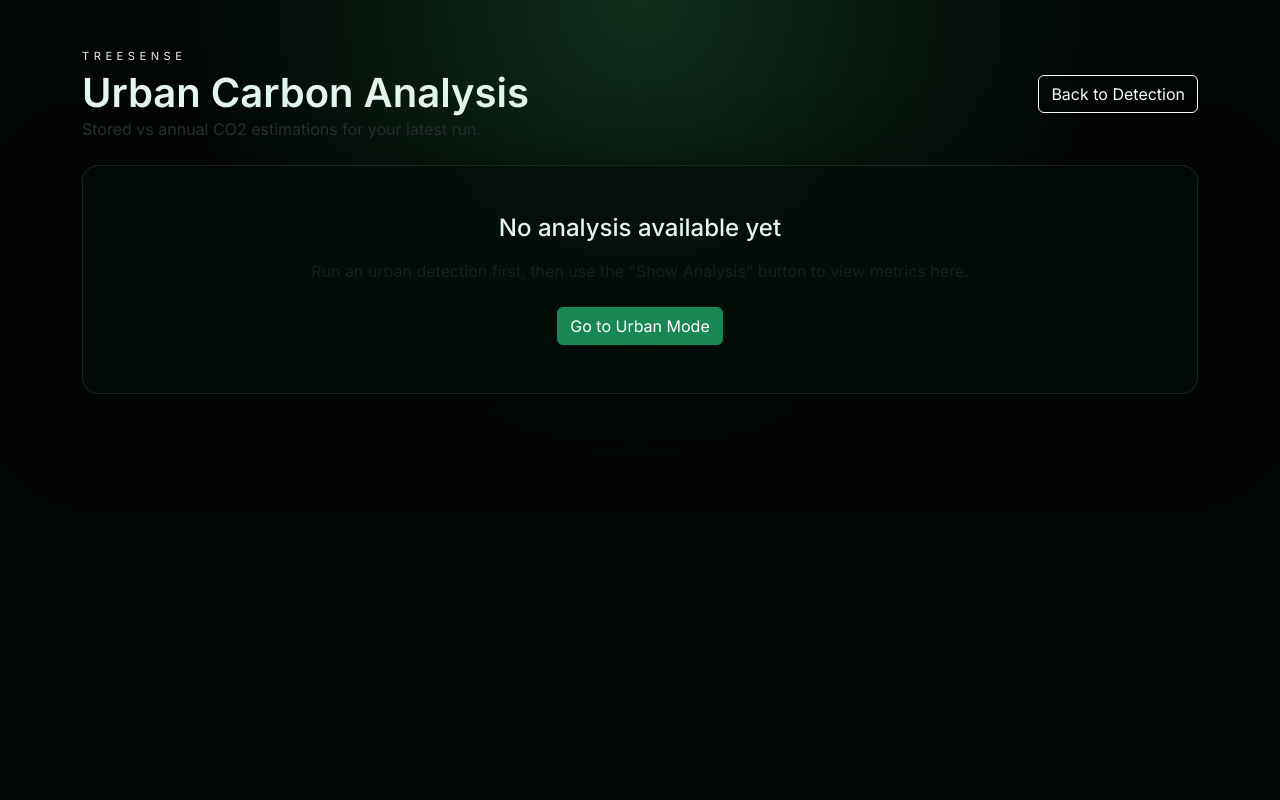
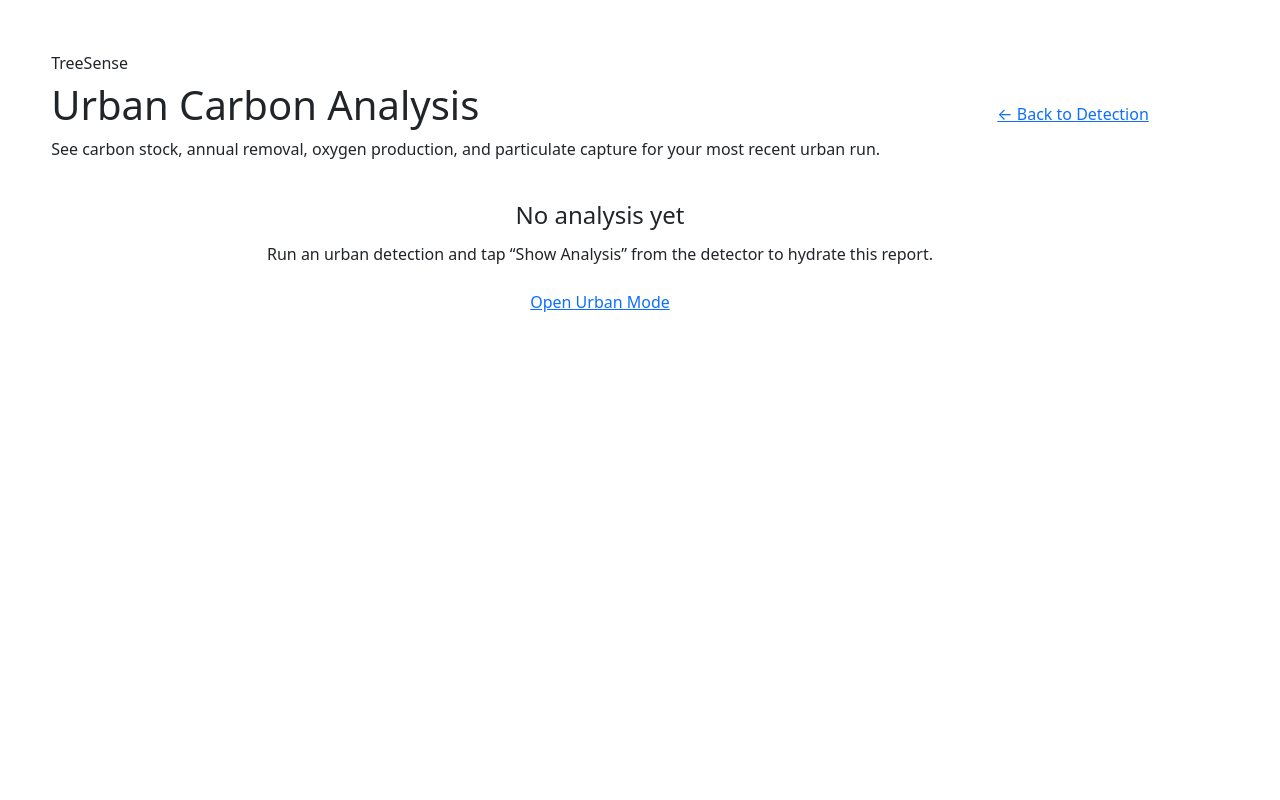
Before and after one commit to flyingvaibhav/Shortest-Path-detector, a FastAPI app: page /urbananalysis in a window 1280 px wide. Run offline with FastAPI, Linux system fonts and the light colour scheme.

Commit message:
refactor urban and urbananalysis templates for improved structure and styling

```diff
--- a/Web/templates/urbananalysis.html
+++ b/Web/templates/urbananalysis.html
@@ -8,286 +8,120 @@
   <link rel="preconnect" href="https://fonts.gstatic.com" crossorigin />
   <link href="https://fonts.googleapis.com/css2?family=Inter:wght@400;500;600;700&display=swap" rel="stylesheet" />
   <link href="https://cdn.jsdelivr.net/npm/bootstrap@5.3.3/dist/css/bootstrap.min.css" rel="stylesheet" integrity="sha384-QWTKZyjpPEjISv5WaRU9OFeRpok6YctnYmDr5pNlyT2bRjXh0JMhjY6hW+ALEwIH" crossorigin="anonymous" />
-  <style>
-    body {
-      font-family: "Inter", Segoe UI, system-ui, -apple-system, Helvetica, Arial, sans-serif;
-      min-height: 100vh;
-      margin: 0;
-      background: radial-gradient(circle at top, #102e1c 0%, rgba(0, 0, 0, 0) 45%), #010604;
-      color: #e1f6ec;
-    }
-    .glass-panel {
-      border: 1px solid rgba(255, 255, 255, 0.1);
-      background: rgba(3, 12, 8, 0.75);
-      backdrop-filter: blur(14px);
-      box-shadow: 0 25px 80px rgba(0, 0, 0, 0.65);
-    }
-    table {
-      border-collapse: collapse;
-      width: 100%;
-    }
-    th, td {
-      padding: 0.65rem;
-      border: 1px solid rgba(255, 255, 255, 0.08);
-    }
-    th {
-      font-weight: 600;
-    }
-    .badge-light {
-      background: rgba(255, 255, 255, 0.12);
-      border-radius: 999px;
-      padding: 0.35rem 0.8rem;
-      font-size: 0.75rem;
-      letter-spacing: 0.08em;
-      text-transform: uppercase;
-    }
-    .oxygen-container {
-      border: 1px solid rgba(75, 235, 135, 0.3);
-      background: linear-gradient(135deg, rgba(13, 47, 31, 0.85), rgba(5, 20, 13, 0.95));
-    }
-    .oxygen-header {
-      display: flex;
-      justify-content: space-between;
-      align-items: center;
-      gap: 0.75rem;
-    }
-    .oxygen-header h2 {
-      font-size: 1.35rem;
-      margin: 0;
-    }
-    .info-icon {
-      position: relative;
-      width: 32px;
-      height: 32px;
-      border-radius: 50%;
-      border: 1px solid rgba(255, 255, 255, 0.4);
-      color: #fff;
-      display: flex;
-      align-items: center;
-      justify-content: center;
-      cursor: pointer;
-      font-weight: 600;
-      font-style: normal;
-    }
-    .info-icon:hover .info-tooltip,
-    .info-icon:focus-within .info-tooltip {
-      opacity: 1;
-      visibility: visible;
-      transform: translate(-50%, -12px);
-    }
-    .info-tooltip {
-      position: absolute;
-      left: 50%;
-      top: 115%;
-      transform: translate(-50%, 0);
-      background: rgba(5, 18, 11, 0.95);
-      padding: 0.75rem 1rem;
-      border-radius: 0.75rem;
-      border: 1px solid rgba(255, 255, 255, 0.1);
-      width: 300px;
-      font-size: 0.8rem;
-      line-height: 1.4;
-      opacity: 0;
-      visibility: hidden;
-      transition: opacity 0.2s ease, transform 0.2s ease;
-      z-index: 5;
-    }
-    .oxygen-value {
-      margin: 1.25rem 0;
-    }
-    .value-number {
-      font-size: 2.1rem;
-      font-weight: 600;
-      display: block;
-    }
-    .value-subtext {
-      font-size: 0.9rem;
-      color: #b2d3c2;
-    }
-    .oxygen-status {
-      border-radius: 0.75rem;
-      padding: 0.85rem 1rem;
-      font-weight: 500;
-    }
-    .oxygen-status.status-good {
-      background: rgba(46, 224, 106, 0.1);
-      color: #60ffb3;
-    }
-    .oxygen-status.status-warning {
-      background: rgba(255, 193, 7, 0.12);
-      color: #ffd966;
-    }
-    .oxygen-status.status-low {
-      background: rgba(255, 77, 79, 0.12);
-      color: #ff9c9c;
-    }
-    .oxygen-range {
-      margin-top: 1rem;
-      font-size: 0.85rem;
-      color: #d0e5da;
-    }
-    .pm-container {
-      border: 1px solid rgba(46, 224, 106, 0.25);
-      background: #0b1a11;
-      color: #f1f1f1;
-    }
-    .pm-container h2,
-    .pm-container h3 {
-      color: #2ee06a;
-      margin-bottom: 0.5rem;
-    }
-    .pm-note {
-      background: #111e16;
-      padding: 16px;
-      border-radius: 12px;
-      line-height: 1.6;
-      font-size: 0.95rem;
-    }
-    .pm-stat-grid {
-      display: grid;
-      grid-template-columns: repeat(auto-fit, minmax(120px, 1fr));
-      gap: 0.6rem;
-      margin-bottom: 1rem;
-    }
-    .pm-stat-card {
-      background: rgba(34, 77, 54, 0.8);
-      border: 1px solid rgba(46, 224, 106, 0.3);
-      border-radius: 0.85rem;
-      padding: 0.75rem 0.9rem;
-    }
-    .pm-stat-card h4 {
-      font-size: 0.75rem;
-      text-transform: uppercase;
-      letter-spacing: 0.08em;
-      color: #8ed6ab;
-      margin: 0 0 0.35rem;
-    }
-    .pm-stat-card span {
-      font-size: 1.15rem;
-      font-weight: 600;
-    }
-  </style>
+  <link rel="stylesheet" href="/static/theme.css" />
 </head>
-<body>
-  <div class="container py-5">
-    <div class="mb-4 d-flex justify-content-between align-items-center flex-wrap gap-3">
+<body style="background: radial-gradient(circle at top,#082415,transparent 45%), var(--bg-night-900);">
+  <div class="noise-layer" aria-hidden="true"></div>
+  <main class="app-shell" style="padding: clamp(1.5rem,4vw,3.5rem); max-width: 1200px;">
+    <header class="glass-card" style="margin-bottom:1.5rem;display:flex;flex-wrap:wrap;gap:1.2rem;align-items:center;justify-content:space-between;">
       <div>
-        <p class="text-uppercase text-success-50 mb-1" style="letter-spacing: 0.4em; font-size: 0.7rem;">TreeSense</p>
-        <h1 class="mb-0 fw-semibold">Urban Carbon Analysis</h1>
-        <p class="text-secondary-emphasis mb-0" style="color:#b2d3c2;">Stored vs annual CO2 estimations for your latest run.</p>
+        <span class="tag-pill">TreeSense</span>
+        <h1 class="section-heading" style="margin-top:0.35rem;">Urban Carbon Analysis</h1>
+        <p class="section-subtext">See carbon stock, annual removal, oxygen production, and particulate capture for your most recent urban run.</p>
       </div>
-      <div class="d-flex gap-2">
-        <a href="/detect" class="btn btn-outline-light">Back to Detection</a>
-      </div>
-    </div>
+      <a href="/detect" class="btn-pill btn-outline">← Back to Detection</a>
+    </header>
 
-    <div id="missingState" class="glass-panel rounded-4 p-5 text-center" style="display:none;">
-      <h2 class="h4 mb-3">No analysis available yet</h2>
-      <p class="mb-4 text-muted">Run an urban detection first, then use the "Show Analysis" button to view metrics here.</p>
-      <a href="/detect" class="btn btn-success">Go to Urban Mode</a>
-    </div>
+    <section id="missingState" class="glass-card" style="text-align:center;display:none;">
+      <h2 style="margin:0;font-size:1.5rem;">No analysis yet</h2>
+      <p class="section-subtext" style="margin:0.75rem auto 1.5rem;">Run an urban detection and tap “Show Analysis” from the detector to hydrate this report.</p>
+      <a href="/detect" class="btn-pill btn-primary" style="display:inline-flex;justify-content:center;">Open Urban Mode</a>
+    </section>
 
-    <div id="analysisLayout" class="row g-4" style="display:none;">
-      <div class="col-lg-5 d-flex flex-column gap-4">
-        <div class="glass-panel rounded-4 p-4">
-          <div class="d-flex justify-content-between align-items-center mb-3">
-            <span class="badge-light">Latest run</span>
-            <span id="analysisTimestamp" class="text-muted" style="font-size:0.85rem;"></span>
+    <section id="analysisLayout" style="display:none;">
+      <div class="analysis-grid">
+        <div class="glass-card card-accent" style="display:flex;flex-direction:column;gap:1.25rem;">
+          <div style="display:flex;justify-content:space-between;align-items:center;flex-wrap:wrap;gap:1rem;">
+            <span class="tag-pill">Latest run</span>
+            <span id="analysisTimestamp" style="font-size:0.9rem;color:var(--text-muted);"></span>
           </div>
-          <h2 class="h3 mb-1">
-            Detected Trees: <span id="treeCount" class="text-success">--</span>
-          </h2>
-          <p class="text-muted mb-3">Mode: <span id="resultType">--</span></p>
-          <div id="mediaSlot" class="rounded-3 overflow-hidden border border-success-subtle" style="min-height:240px; background:#07150d;"></div>
-          <a id="downloadResult" class="btn btn-outline-success w-100 mt-4" href="#" download style="display:none;">Download Annotated Output</a>
+          <div>
+            <h2 style="margin:0;font-size:2rem;">Detected Trees: <span id="treeCount" style="color:var(--accent);">--</span></h2>
+            <p style="margin:0.35rem 0 0;color:var(--text-muted);">Mode: <span id="resultType">--</span></p>
+          </div>
+          <div id="mediaSlot" style="border-radius:24px;border:1px solid var(--border-soft);min-height:240px;background:rgba(0,0,0,0.35);overflow:hidden;"></div>
+          <a id="downloadResult" href="#" download class="btn-pill btn-outline" style="display:none;text-align:center;">Download Annotated Output</a>
         </div>
 
-        <div id="pmPanel" class="glass-panel rounded-4 p-4 pm-container" style="display:none;">
-          <h2 class="d-flex align-items-center gap-2" style="margin-bottom:12px;">
-            <span role="img" aria-label="leaf">🍃</span> Tree Pollution Capture Report
-          </h2>
-
-          <p class="mb-2">🌳 <strong>Trees Detected:</strong> <span id="pmTreeCount">--</span></p>
-
-          <div class="pm-stat-grid">
-            <div class="pm-stat-card">
-              <h4>Low Estimate</h4>
-              <span id="pmLowEstimate">--</span>
-            </div>
-            <div class="pm-stat-card">
-              <h4>Typical</h4>
-              <span id="pmTypicalEstimate">--</span>
-            </div>
-            <div class="pm-stat-card">
-              <h4>High Estimate</h4>
-              <span id="pmHighEstimate">--</span>
+        <div id="oxygenPanel" class="glass-card" style="display:none;">
+          <div style="display:flex;justify-content:space-between;gap:0.75rem;align-items:center;">
+            <h2 style="margin:0;font-size:1.5rem;">Oxygen Production</h2>
+            <div class="info-icon" tabindex="0" style="border:1px solid var(--border-strong);color:var(--text-primary);">
+              i
+              <div class="info-tooltip">
+                <strong>Tree Age Reference</strong><br />
+                Young &lt; 5 yrs → <b>5–20 kg O₂/yr</b><br />
+                Medium 5–20 yrs → <b>40–80 kg O₂/yr</b><br />
+                Mature 20+ yrs → <b>100–120 kg O₂/yr</b><br /><br />
+                Pick the band that matches your canopy.
+              </div>
             </div>
           </div>
-          <h3 class="mt-3">📝 Summary &amp; Recommendation</h3>
-          <div class="pm-note" id="pmNarrative">
-            Data will appear here after a detection run.
+          <div style="margin:1rem 0;">
+            <span id="oxygenValue" style="display:block;font-size:2.25rem;font-weight:600;">--</span>
+            <span style="color:var(--text-muted);font-size:0.95rem;">Oxygen produced per year</span>
+          </div>
+          <div id="oxygenStatus" class="oxygen-status status-good">This amount of oxygen is healthy for the environment.</div>
+          <p id="oxygenRange" class="section-subtext" style="margin-top:0.75rem;"></p>
+        </div>
+
+        <div id="pmPanel" class="glass-card" style="display:none;flex-direction:column;gap:1rem;border:1px solid var(--border-strong);">
+          <h2 style="margin:0;font-size:1.35rem;display:flex;align-items:center;gap:0.5rem;">
+            <span aria-hidden="true">🍃</span> Tree Pollution Capture
+          </h2>
+          <p style="margin:0;font-size:0.95rem;color:var(--text-muted);">Trees detected: <strong id="pmTreeCount">--</strong></p>
+          <div class="stat-grid" style="margin-top:0.5rem;">
+            <div class="stat-chip">
+              <strong style="font-size:0.75rem;text-transform:uppercase;letter-spacing:0.25em;color:var(--text-muted);">Low</strong>
+              <span id="pmLowEstimate" style="font-size:1.2rem;font-weight:600;">--</span>
+            </div>
+            <div class="stat-chip">
+              <strong style="font-size:0.75rem;text-transform:uppercase;letter-spacing:0.25em;color:var(--text-muted);">Typical</strong>
+              <span id="pmTypicalEstimate" style="font-size:1.2rem;font-weight:600;">--</span>
+            </div>
+            <div class="stat-chip">
+              <strong style="font-size:0.75rem;text-transform:uppercase;letter-spacing:0.25em;color:var(--text-muted);">High</strong>
+              <span id="pmHighEstimate" style="font-size:1.2rem;font-weight:600;">--</span>
+            </div>
+          </div>
+          <div class="glass-card" style="background:rgba(0,0,0,0.3);border:1px dashed var(--border-strong);padding:1rem;">
+            <p id="pmNarrative" style="margin:0;font-size:0.95rem;line-height:1.5;color:var(--text-muted);">Data will appear here after a detection run.</p>
           </div>
         </div>
       </div>
 
-      <div class="col-lg-7">
-        <div id="oxygenPanel" class="glass-panel rounded-4 p-4 oxygen-container mb-4" style="display:none;">
-          <div class="oxygen-header">
-            <h2>Oxygen Production</h2>
-            <div class="info-icon" tabindex="0">
-              i
-              <div class="info-tooltip">
-                <strong>Tree Age Reference</strong><br />
-                Young: under 5 yrs, low canopy → <b>5–20 kg O₂/yr</b><br />
-                Medium: 5–20 yrs, expanding canopy → <b>40–80 kg O₂/yr</b><br />
-                Mature: 20+ yrs, full canopy → <b>100–120 kg O₂/yr</b><br /><br />
-                Pick the age that best matches your detected trees.
-              </div>
-            </div>
-          </div>
-
-          <div class="oxygen-value">
-            <span id="oxygenValue" class="value-number">--</span>
-            <span class="value-subtext">Oxygen produced per year</span>
-          </div>
-
-          <div id="oxygenStatus" class="oxygen-status status-good">
-            This amount of oxygen is healthy for the environment.
-          </div>
-          <p id="oxygenRange" class="oxygen-range mb-0"></p>
-        </div>
-
-        <div class="glass-panel rounded-4 p-4 mb-4">
-          <h3 class="h5 mb-3">Stored CO2 Inventory</h3>
+      <div class="analysis-grid" style="margin-top:1.5rem;">
+        <div class="glass-card table-card">
+          <h3 style="margin:0 0 0.85rem;">Stored CO₂ Inventory</h3>
           <table>
-            <thead style="background:#143625;">
+            <thead>
               <tr>
                 <th>Tree Size Assumption</th>
                 <th>Biomass per Tree (kg)</th>
-                <th>CO2 per Tree (kg)</th>
-                <th>Total CO2 Stored</th>
+                <th>CO₂ per Tree (kg)</th>
+                <th>Total CO₂ Stored</th>
               </tr>
             </thead>
             <tbody id="storedTableBody"></tbody>
           </table>
         </div>
 
-        <div class="glass-panel rounded-4 p-4 mb-4">
-          <h3 class="h5 mb-3">Annual CO2 Removal</h3>
+        <div class="glass-card table-card">
+          <h3 style="margin:0 0 0.85rem;">Annual CO₂ Removal</h3>
           <table>
-            <thead style="background:#0f263d;">
+            <thead>
               <tr>
                 <th>Annual Uptake</th>
-                <th>CO2 per Tree (kg/year)</th>
-                <th>Total CO2 Removed per Year</th>
+                <th>CO₂ per Tree (kg/yr)</th>
+                <th>Total CO₂ Removed / yr</th>
               </tr>
             </thead>
             <tbody id="annualTableBody"></tbody>
           </table>
         </div>
       </div>
-    </div>
-  </div>
+    </section>
+  </main>
 
   <script>
     const STORAGE_KEY = "treesenseUrbanResult";
@@ -298,7 +132,7 @@
     if (!storedPayload || !storedPayload.carbon_report) {
       document.getElementById("missingState").style.display = "block";
     } else {
-      document.getElementById("analysisLayout").style.display = "flex";
+      document.getElementById("analysisLayout").style.display = "block";
       hydrateSummary(storedPayload);
       populateStockTable(storedPayload);
       populateAnnualTable(storedPayload);
```
Also changed, not shown: Web/templates/urban.html (+47 -62 lines).
